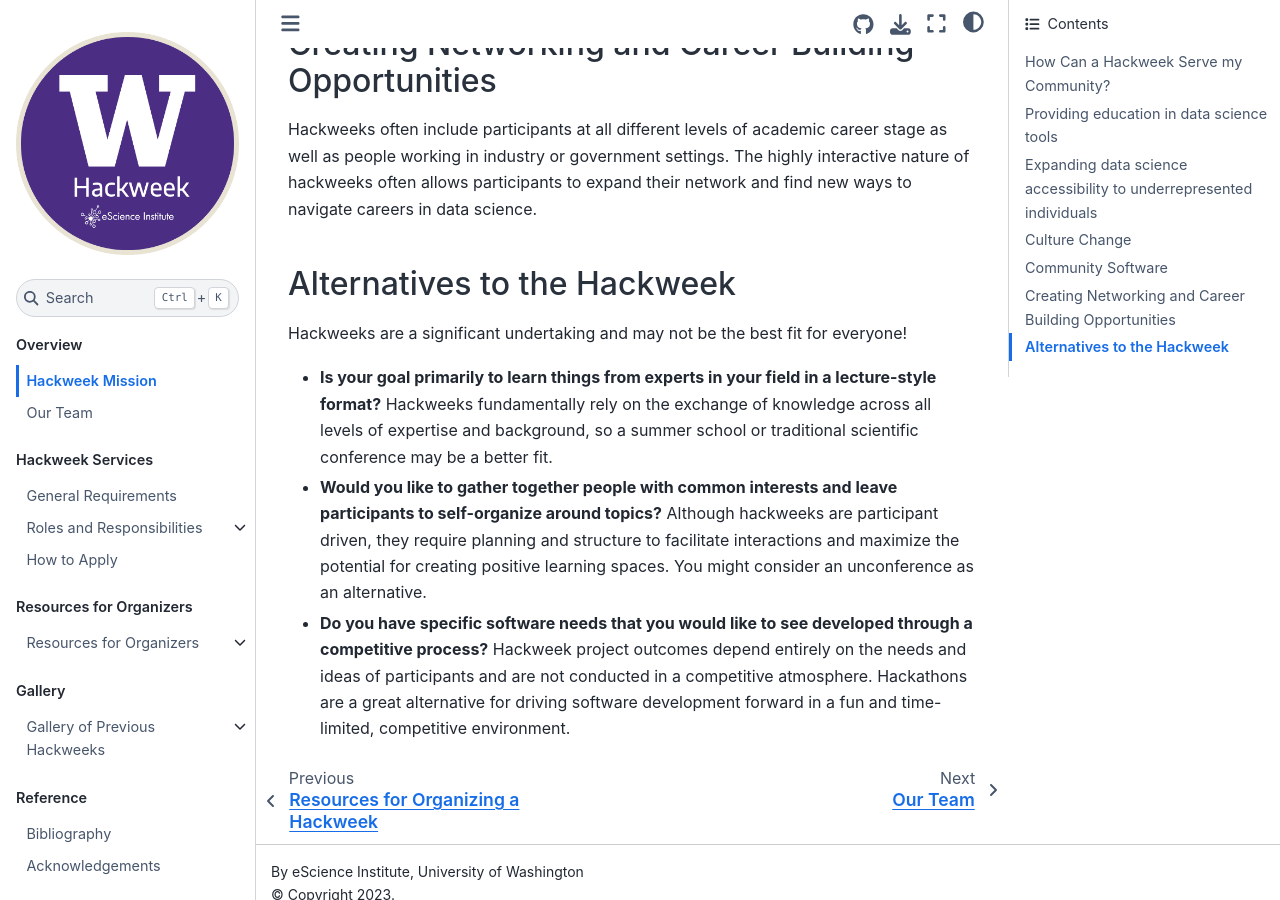
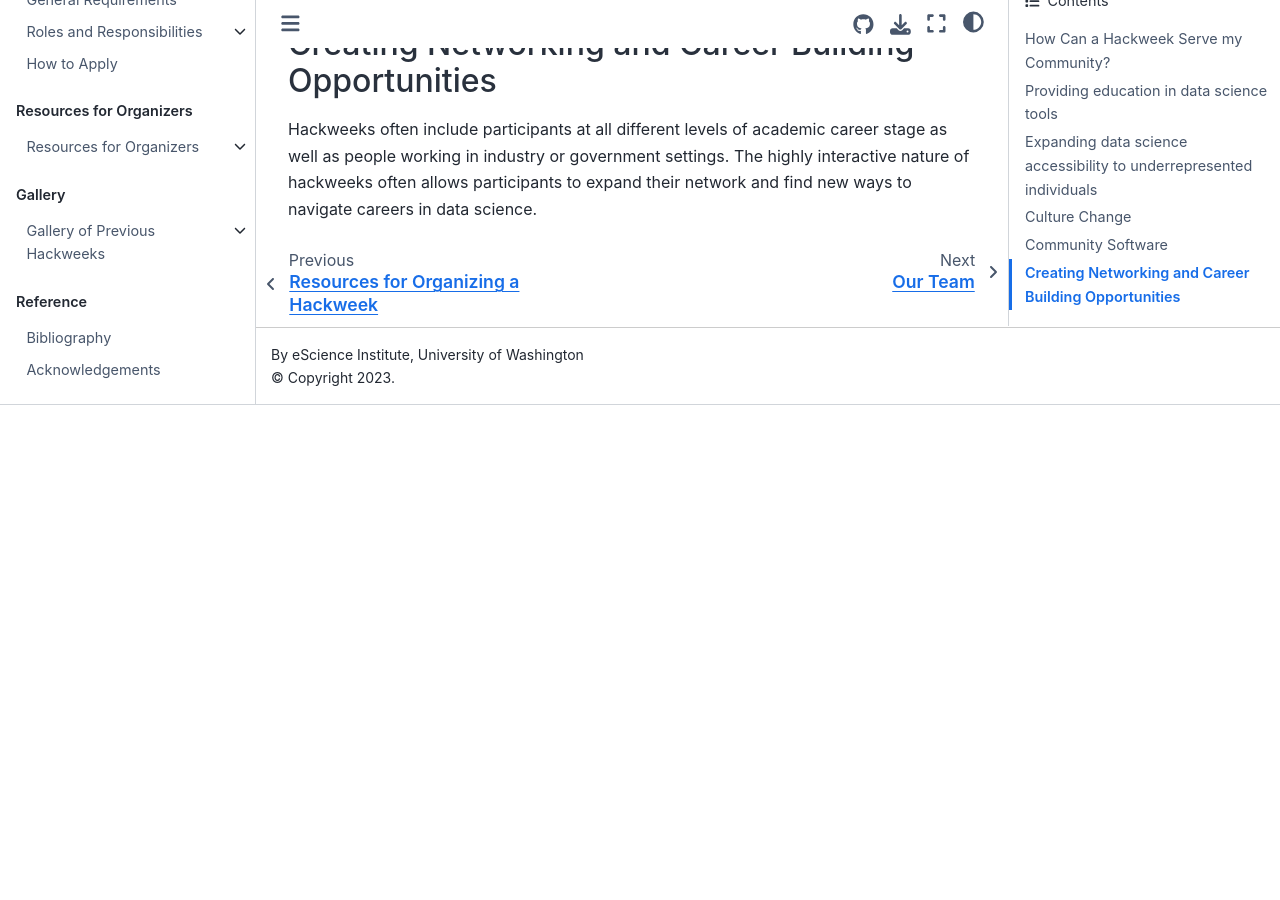
Before and after one commit to uwhackweek/hackweeks-as-a-service, a Jupyter Book: the page built from docs/mission.md, in a window 1280 px wide and 900 px high, scrolled down 1935 px. Built offline with Jupyter Book 1.0.4 settings and Sphinx 7.4.7 and the Sphinx Book theme 1.1.4, drawn with Linux system fonts in a browser that asks for light colours; cross-references to code outside the pages are shown as plain code; after the commit the page ends 2340 px from its top, so only the background shows below that.

```diff
--- a/docs/mission.md
+++ b/docs/mission.md
@@ -106,11 +106,3 @@
 ## Creating Networking and Career Building Opportunities
 
 Hackweeks often include participants at all different levels of academic career stage as well as people working in industry or government settings. The highly interactive nature of hackweeks often allows participants to expand their network and find new ways to navigate careers in data science.
-
-## Alternatives to the Hackweek
-
-Hackweeks are a significant undertaking and may not be the best fit for everyone!
-
-* **Is your goal primarily to learn things from experts in your field in a lecture-style format?** Hackweeks fundamentally rely on the exchange of knowledge across all levels of expertise and background, so a summer school or traditional scientific conference may be a better fit.
-* **Would you like to gather together people with common interests and leave participants to self-organize around topics?** Although hackweeks are participant driven, they require planning and structure to facilitate interactions and maximize the potential for creating positive learning spaces. You might consider an unconference as an alternative.
-* **Do you have specific software needs that you would like to see developed through a competitive process?** Hackweek project outcomes depend entirely on the needs and ideas of participants and are not conducted in a competitive atmosphere. Hackathons are a great alternative for driving software development forward in a fun and time-limited, competitive environment.
```
